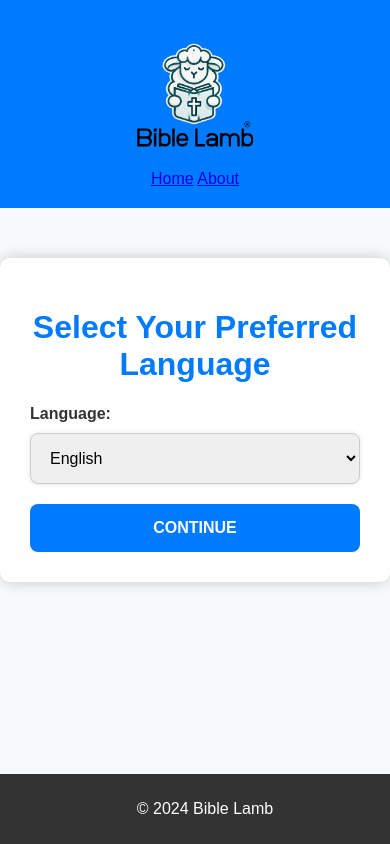
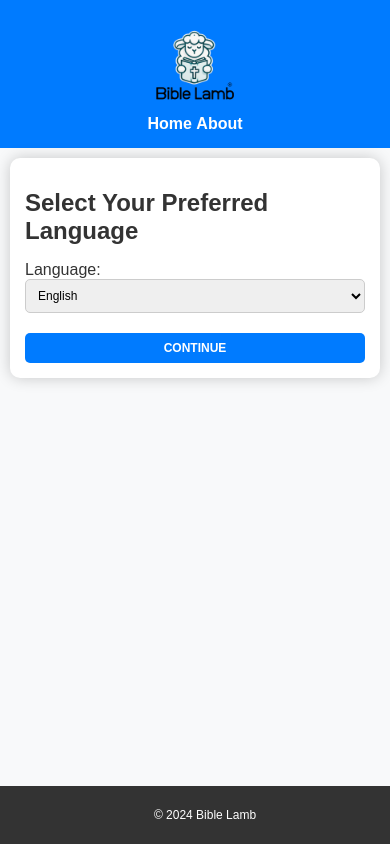
Before and after one commit to anabirnbaum/biblelamb, a Flask app: page / in a window 390 px wide. Run offline with Flask 3, Linux system fonts and the light colour scheme; parts of the project's set-up code (start-up, migrations or seed data) failed here and were passed over.

Commit message:
Fixed a style and layout options for phones

```diff
--- a/static/style.css
+++ b/static/style.css
@@ -1,3 +1,4 @@
+/* General styles */
 body {
     font-family: Arial, sans-serif;
     background-color: #f8f9fa;
@@ -9,13 +10,29 @@ body {
     min-height: 100vh;
 }
 
+/* Header styles */
 header {
     background-color: #007bff;
     color: white;
-    padding: 20px;
+    padding: 15px 20px;
     text-align: center;
 }
 
+header nav {
+    display: flex;
+    justify-content: space-between;
+    align-items: center;
+    flex-wrap: wrap;
+}
+
+header nav a {
+    color: white;
+    text-decoration: none;
+    margin: 5px 10px;
+    font-weight: bold;
+}
+
+/* Footer */
 footer {
     background-color: #333;
     color: white;
@@ -25,119 +42,98 @@ footer {
     width: 100%;
 }
 
+/* Main container */
 .container {
     max-width: 800px;
-    margin: 50px auto;
+    margin: 20px auto;
     background: white;
-    padding: 30px;
+    padding: 20px;
     border-radius: 10px;
     box-shadow: 0 0 15px rgba(0, 0, 0, 0.2);
 }
 
-h1 {
-    text-align: center;
-    color: #007bff;
+/* Forms and Inputs */
+textarea, select, input {
+    width: 100%;
+    padding: 10px;
+    font-size: 16px;
+    border-radius: 5px;
+    border: 1px solid #ccc;
+    margin-bottom: 20px;
 }
 
-label {
-    display: block;
+/* Buttons */
+button {
+    background-color: #007bff;
+    color: white;
+    padding: 10px 20px;
+    border: none;
+    border-radius: 5px;
+    font-size: 16px;
+    cursor: pointer;
+    text-transform: uppercase;
     font-weight: bold;
-    margin-bottom: 10px;
+    width: 100%;
 }
 
-textarea {
-    width: 100%;
-    height: 150px;
-    margin: 10px 0 20px 0;
-    padding: 15px;
-    font-size: 16px;
-    border-radius: 8px;
-    border: 1px solid #ccc;
-    resize: vertical;
-    box-shadow: 0 0 5px rgba(0, 0, 0, 0.1);
+/* Logo */
+.logo {
+    width: 120px;
+    height: auto;
+    display: block;
+    margin: 0 auto;
 }
 
-select, input {
-    width: 100%;
+/* Responsive adjustments for smaller screens */
+@media (max-width: 768px) {
+    header nav {
+        flex-direction: column;
+    }
+
+    header nav a {
+        margin: 10px 0;
+    }
+
+    .container {
+        margin: 10px;
         padding: 15px;
-    font-size: 16px;
-    border-radius: 8px;
-    border: 1px solid #ccc;
-    margin-bottom: 20px;
-    box-shadow: 0 0 5px rgba(0, 0, 0, 0.1);
     }
 
     button {
-    background-color: #007bff;
-    color: white;
-    padding: 15px 30px;
-    border: none;
-    border-radius: 8px;
-    font-size: 16px;
-    cursor: pointer;
-    width: 100%;
-    text-transform: uppercase;
-    font-weight: bold;
+        padding: 10px;
+        font-size: 14px;
     }
 
-button:hover {
-    background-color: #0056b3;
+    textarea, select, input {
+        padding: 8px;
+        font-size: 14px;
     }
 
-.response {
-    margin-top: 30px;
+    footer {
+        font-size: 14px;
+    }
 }
 
-.response ul {
-    padding: 0;
-    list-style: none;
+/* Extra small screens */
+@media (max-width: 480px) {
+    .logo {
+        width: 100px;
     }
 
-.response li {
-    padding: 15px;
-    border-bottom: 1px solid #ddd;
+    h1 {
+        font-size: 24px;
     }
 
-.language-container {
-    max-width: 600px;
-    margin: 50px auto;
-    background: white;
-    padding: 30px;
-    border-radius: 10px;
-    box-shadow: 0 0 15px rgba(0, 0, 0, 0.2);
-    text-align: center;
+    textarea, select, input {
+        font-size: 12px;
     }
 
-.language-container select {
-    padding: 15px;
-    font-size: 16px;
-    border-radius: 8px;
-    border: 1px solid #ccc;
-    margin-bottom: 20px;
-    width: 100%;
-    box-shadow: 0 0 5px rgba(0, 0, 0, 0.1);
+    button {
+        font-size: 12px;
+        padding: 8px;
     }
 
-.language-container button {
-    background-color: #007bff;
-    color: white;
-    padding: 15px 30px;
-    border: none;
-    border-radius: 8px;
-    font-size: 16px;
-    font-weight: bold;
-    cursor: pointer;
-    width: 100%;
-    text-transform: uppercase;
+    footer {
+        font-size: 12px;
     }
-
-.language-container button:hover {
-    background-color: #0056b3;
 }
-
-.logo {
-    width: 150px; /* Adjust the size */
-    height: auto; /* Maintain aspect ratio */
-    display: block; /* Center the image */
-    margin: 0 auto; /* Optional: Align to center */
-}
--- a/templates/layout.html
+++ b/templates/layout.html
@@ -3,24 +3,29 @@
 <head>
     <meta charset="UTF-8">
     <meta name="viewport" content="width=device-width, initial-scale=1.0">
+    <title>{% block title %}Bible Lamb{% endblock %}</title>
 
+    <!-- Favicon -->
     <link rel="icon" type="image/x-icon" href="{{ url_for('static', filename='lambfavicon.ico') }}">
 
+    <!-- CSS -->
+    <link rel="stylesheet" href="{{ url_for('static', filename='style.css') }}">
+</head>
+<body>
     <header>
         <nav>
             <img src="{{ url_for('static', filename='biblelamblogo.png') }}" alt="Bible Lamb Logo" class="logo">
-            <a href="/">Home</a>
-            <a href="/about">About</a>
+            <div class="nav-links">
+                <a href="/">Home</a>
+                <a href="/about">About</a>
+            </div>
         </nav>
     </header>
 
-    <title>{% block title %}Bible Lamb{% endblock %}</title>
-    <link rel="stylesheet" href="{{ url_for('static', filename='style.css') }}">
-</head>
-<body>
     <div class="content">
         {% block content %}{% endblock %}
     </div>
+
     <footer>
         <p>&copy; 2024 Bible Lamb</p>
     </footer>
```
Also changed, not shown: templates/index.html (+11 -3 lines). Lines whose indentation alone changed are shown as unchanged.
